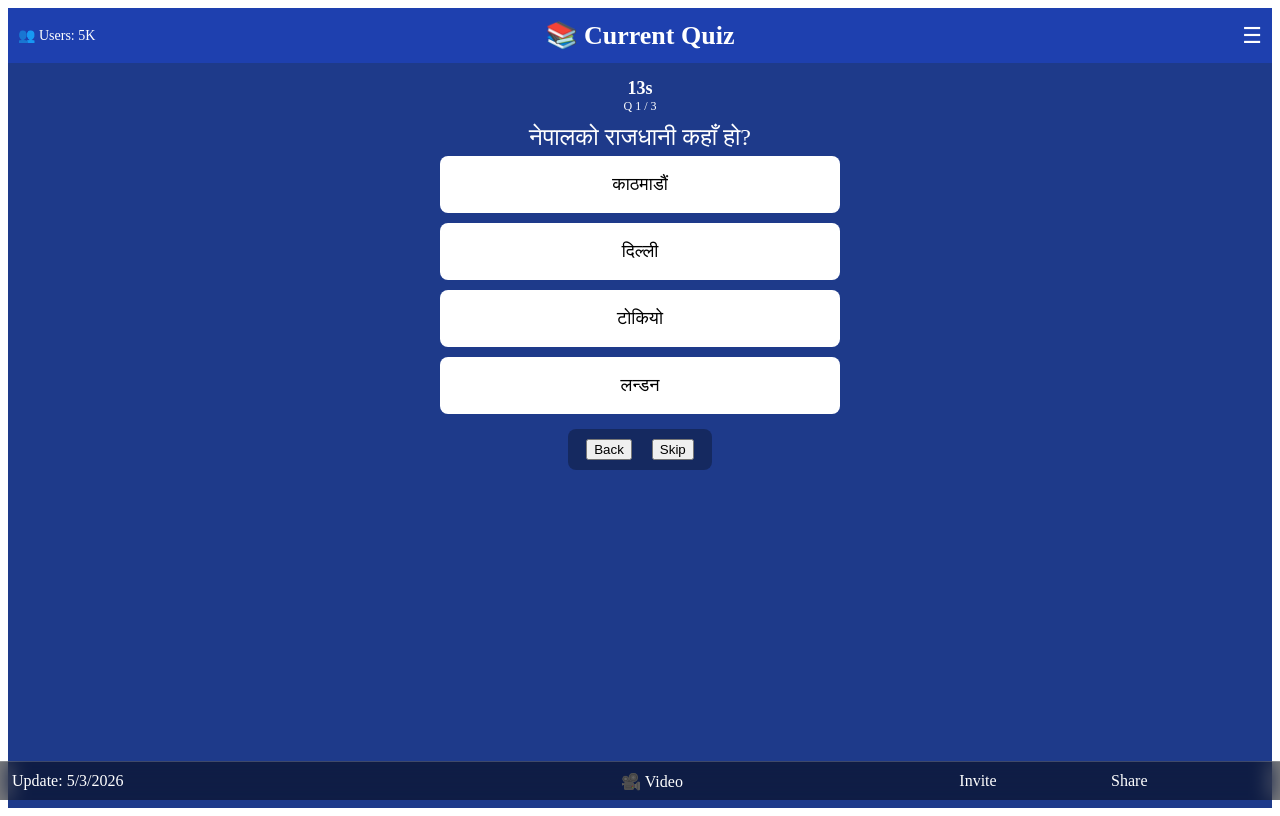
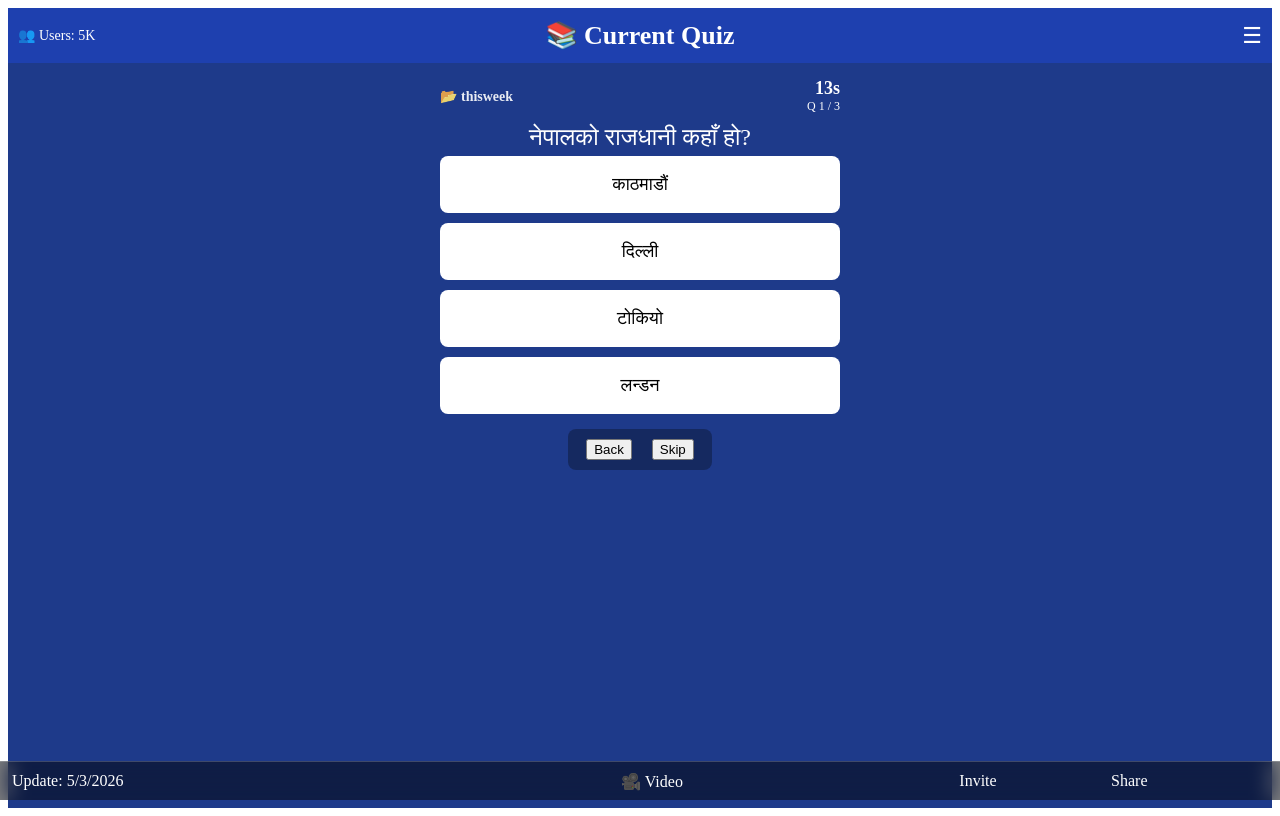
Before and after one commit to sevenaama/current-quiz, a React (Vite) app: page / in a window 1280 px wide. Both pictures are taken after a click on the element "thisweek". Built offline with nearby package versions, Linux system fonts and the light colour scheme.

Commit message:
Update App.jsx

```diff
--- a/src/App.jsx
+++ b/src/App.jsx
@@ -132,6 +132,7 @@ const eventGroups = ["awards","deaths","conferences","sports","life","days","acc
     setIndex(0);
     setScore(0);
     setAttempted(0);
+    setSelected(null);
     setTime(15);
     setScreen("playing");
   }
@@ -498,15 +499,27 @@ flexDirection: "column",
     justifyContent: "flex-start"
   }}>
 
-    {/* 🔝 Top bar (timer only) */}
+ {/* 🔝 Top bar (group + timer) */}
 <div style={{
   display: "flex",
-      justifyContent: "center",
+  justifyContent: "space-between",
+  alignItems: "center",
   width: "100%",
   maxWidth: "400px",
   margin: "0 auto 10px auto"
 }}>
-      <div style={{ textAlign: "center" }}>
+
+  {/* 📂 Current Group */}
+  <div style={{
+    fontSize: "14px",
+    fontWeight: "bold",
+    opacity: 0.9
+  }}>
+    📂 {week}
+  </div>
+
+  {/* ⏱ Timer */}
+  <div style={{ textAlign: "right" }}>
     <div style={{
       fontWeight: "bold",
       fontSize: "18px"
@@ -517,6 +530,7 @@ flexDirection: "column",
       Q {index+1} / {questions.length}
     </div>
   </div>
+
 </div>
 
     {/* ❓ Question */}
```
Lines whose indentation alone changed are shown as unchanged.
